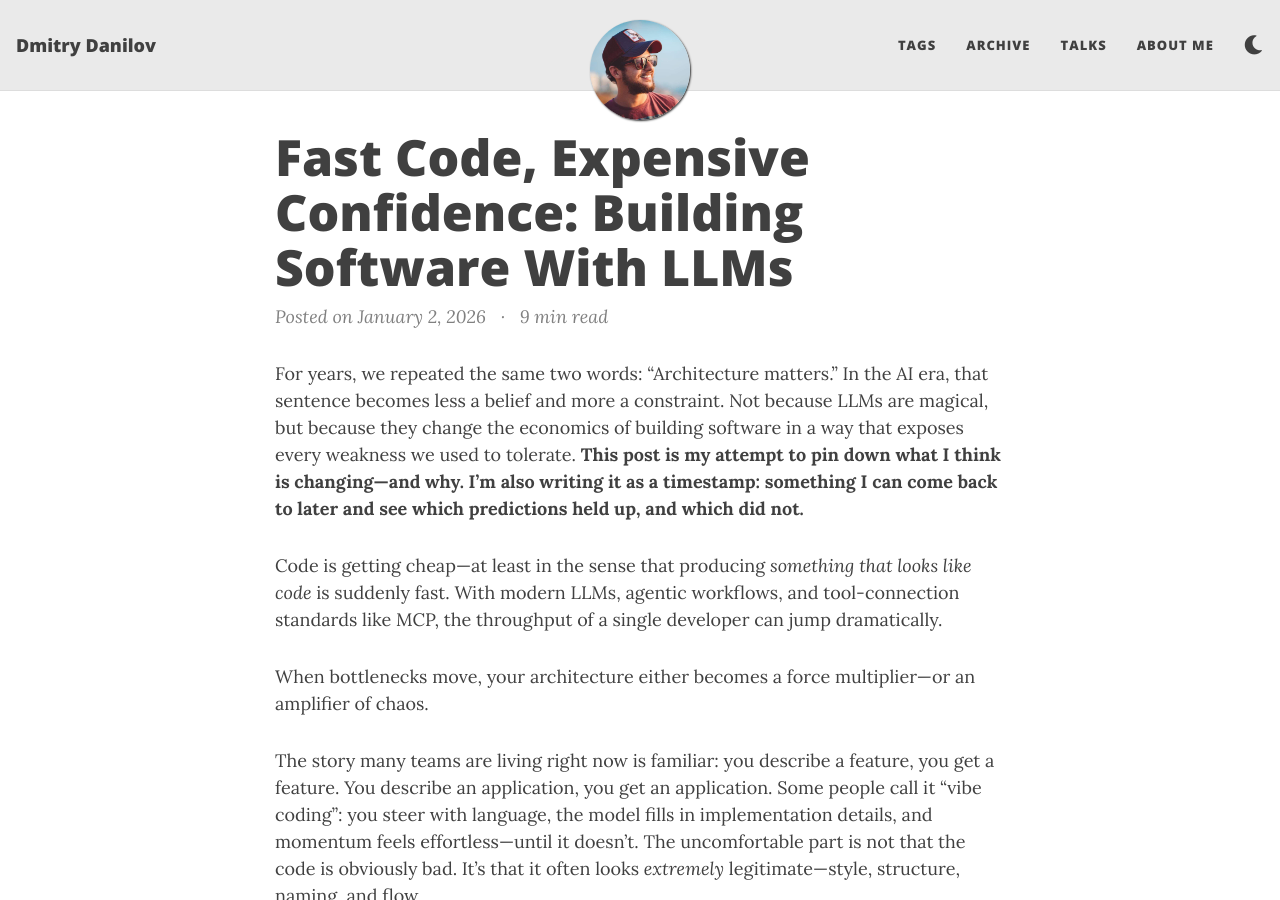
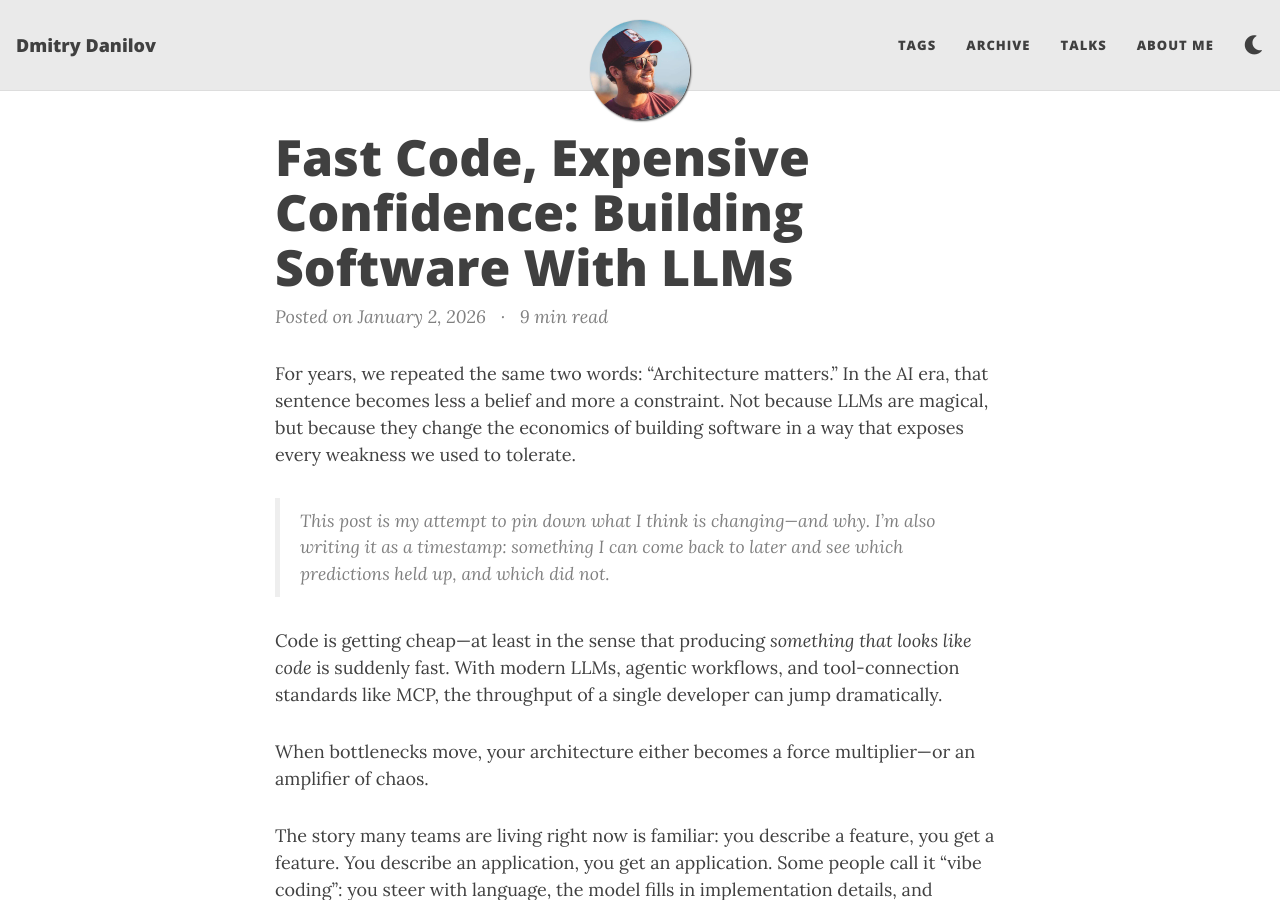
Before and after one commit to f-squirrel/f-squirrel.github.io, a Jekyll site: the page built from _posts/2026-01-02-llm-arch.md, in a window 1280 px wide and 900 px high. Built offline with Jekyll 4.4.1, drawn with Linux system fonts in a browser that asks for light colours; nearby versions of some CDN libraries.

```diff
--- a/_posts/2026-01-02-llm-arch.md
+++ b/_posts/2026-01-02-llm-arch.md
@@ -9,7 +9,8 @@ comments: false
 ---
 
 For years, we repeated the same two words: “Architecture matters.” In the AI era, that sentence becomes less a belief and more a constraint. Not because LLMs are magical, but because they change the economics of building software in a way that exposes every weakness we used to tolerate.
-**This post is my attempt to pin down what I think is changing—and why. I’m also writing it as a timestamp: something I can come back to later and see which predictions held up, and which did not.**
+
+> This post is my attempt to pin down what I think is changing—and why. I’m also writing it as a timestamp: something I can come back to later and see which predictions held up, and which did not.
 
 Code is getting cheap—at least in the sense that producing *something that looks like code* is suddenly fast. With modern LLMs, agentic workflows, and tool-connection standards like MCP, the throughput of a single developer can jump dramatically.
 
```
